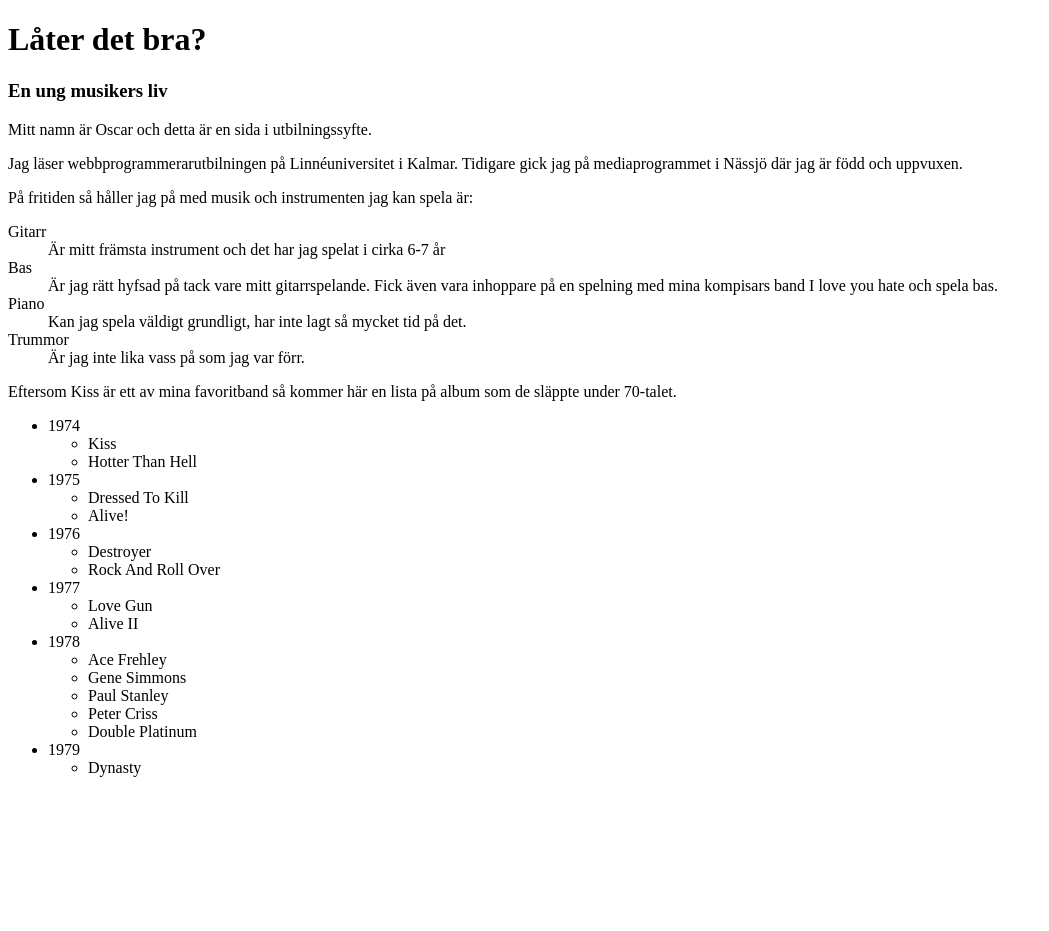
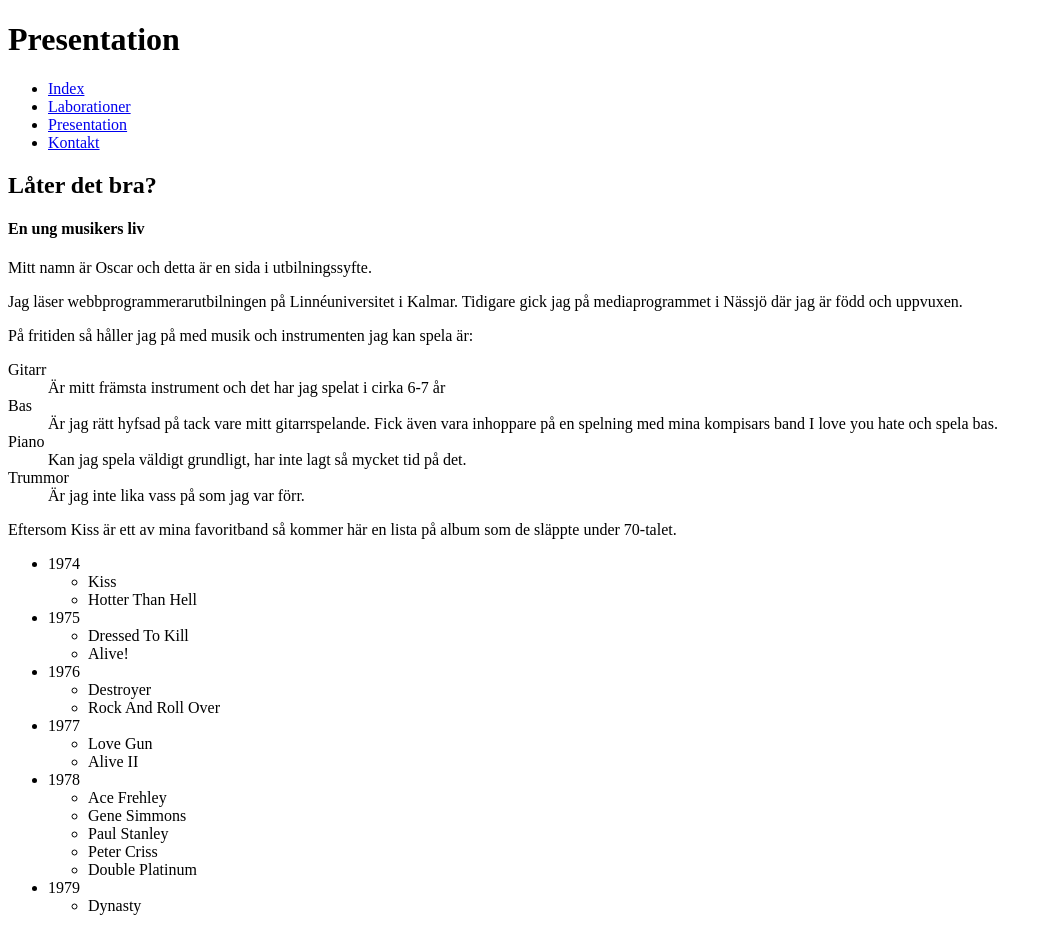
Before and after one commit to om222by/1ik415-laborationer, a plain HTML site: page pages/presentation.html in a window 1280 px wide. Shown: the whole page, without its empty margins (0-1049 px from the left). Before the commit the page ends 800 px from the top, so only its background shows below. Drawn offline with Linux system fonts and the light colour scheme.

Commit message:
Meny skapad och orienterad

```diff
--- a/pages/presentation.html
+++ b/pages/presentation.html
@@ -9,9 +9,18 @@
 
     <body>
 
-    <h1>Låter det bra?</h1>
+    <h1>Presentation</h1>
 
-    <h3>En ung musikers liv</h3>
+    <ul>
+    <li><a href="../index.html">Index</a></li>
+    <li><a href="laborationer.html">Laborationer</a></li>
+    <li><a href="presentation.html">Presentation</a></li>
+    <li><a href="kontakt.html">Kontakt</a></li>
+    </ul>
+
+    <h2>Låter det bra?</h2>
+
+    <h4>En ung musikers liv</h4>
 
     <p>Mitt namn är Oscar och detta är en sida i utbilningssyfte.</p>
 
```
Also changed, not shown: index.html (+20 -2 lines), pages/kontakt.html (added, +23 -0 lines), pages/laborationer.html (added, +25 -0 lines), sida.html (deleted, +0 -22 lines), 2 other files.
